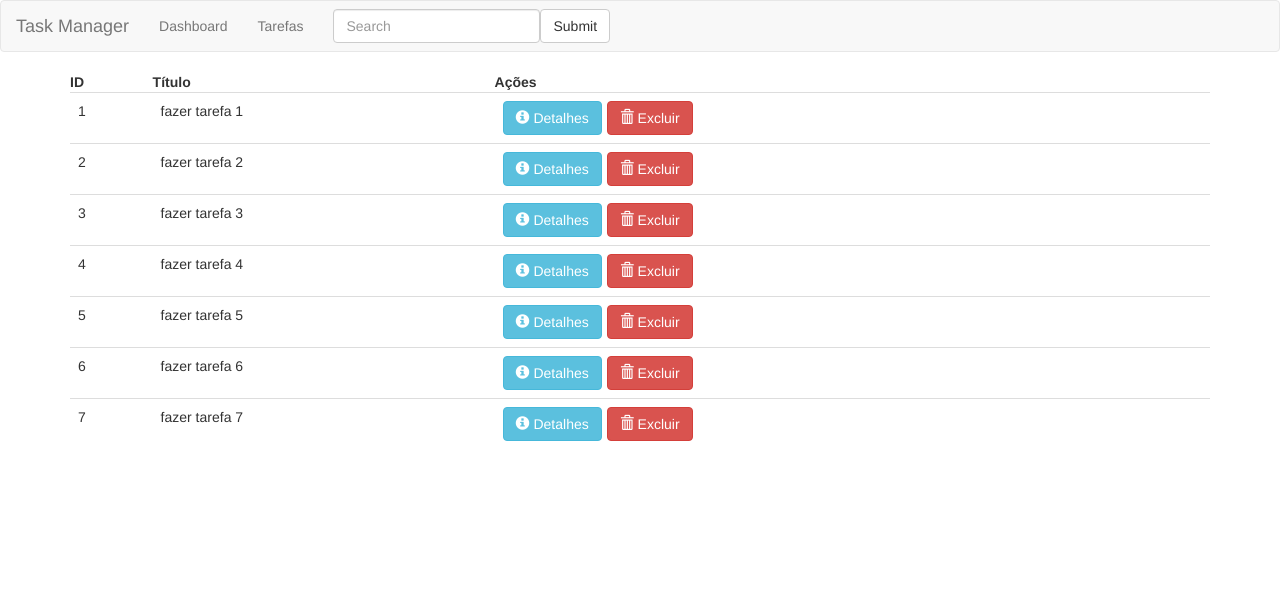
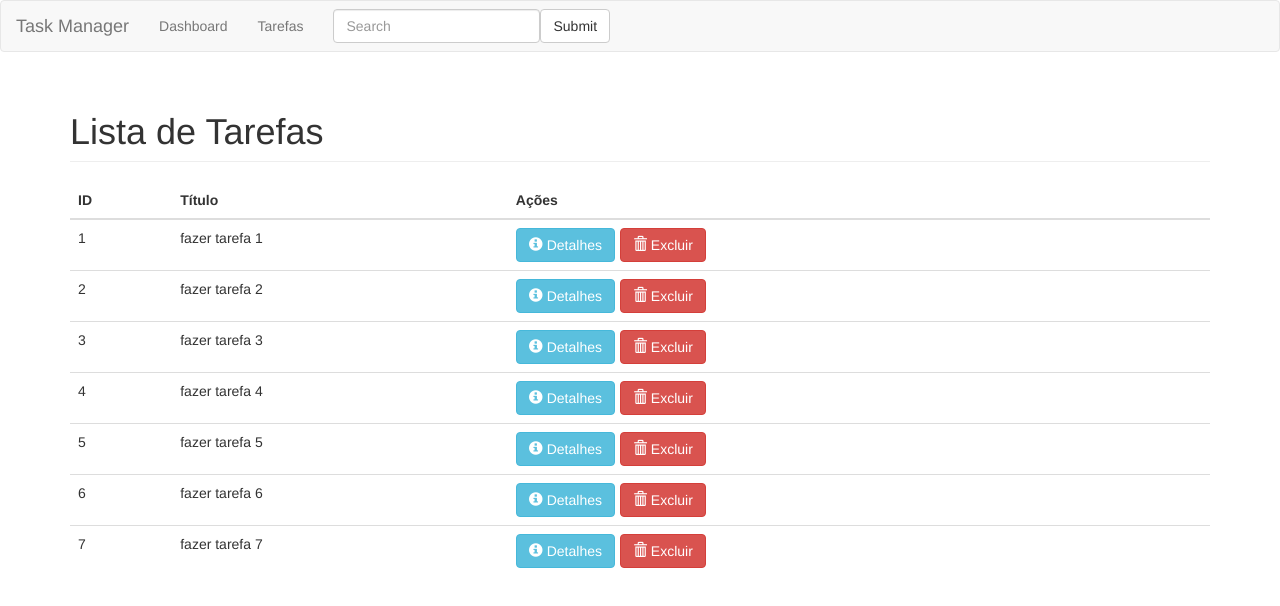
Before and after one commit to RicardoBap/angular-delivery-task, an Angular app: page /tasks in a window 1280 px wide. Shown: the top 606 px of the page. Built offline with nearby package versions, Linux system fonts and the light colour scheme.

Commit message:
Fixing templates

```diff
--- a/src/app/dashboard/dashboard.component.html
+++ b/src/app/dashboard/dashboard.component.html
@@ -1,9 +1,11 @@
-<h1>Painel de controle</h1>
+<h1 class="page-header">Painel de controle</h1>
 
 <table class="table">
   <thead>
-    <th>Tarefa</th>
-    <th>Ações</th>
+    <tr>
+      <th>Tarefa</th>
+      <th>Ações</th>
+    </tr>
   </thead>
   <tbody>
     <tr *ngFor="let task of tasks">
--- a/src/app/tasks/task-detail/task-detail.component.html
+++ b/src/app/tasks/task-detail/task-detail.component.html
@@ -1,4 +1,4 @@
-<h1>Detalhes da Tarefa ~> {{ task?.title }}</h1>
+<h1 class="page-header">Detalhes da Tarefa ~> {{ task?.title }}</h1>
 
 <div class="form-horizontal" *ngIf="task">
   <div class="form-group">
--- a/src/app/tasks/tasks.component.html
+++ b/src/app/tasks/tasks.component.html
@@ -1,8 +1,12 @@
+<h1 class="page-header">Lista de Tarefas</h1>
+
 <table class="table">
   <thead>
-    <th>ID</th>
-    <th>Título</th>
-    <th>Ações</th>
+    <tr>
+      <th>ID</th>
+      <th>Título</th>
+      <th>Ações</th>
+    </tr>
   </thead>
   <tbody>
     <tr *ngFor="let task of tasks" >
```
